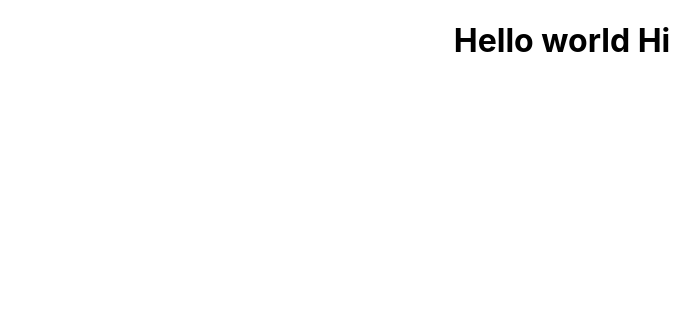
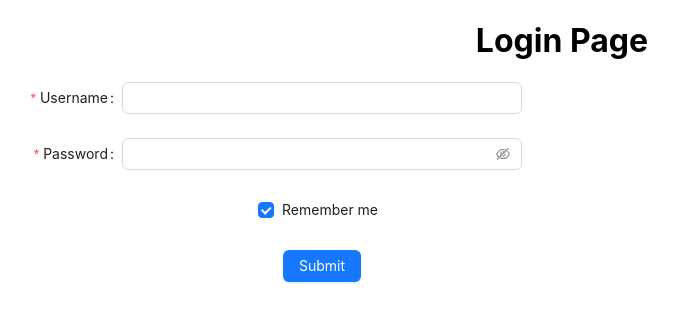
Before and after one commit to vipul-vk/authentication-portal, a React (Create React App) app: page / in a window 1280 px wide. Shown: the top 322 px of the page, without its empty margins (78-778 px from the left). Built offline with nearby package versions, Linux system fonts and the light colour scheme.

Commit message:
implemented first login page

```diff
--- a/src/App.js
+++ b/src/App.js
@@ -1,12 +1,13 @@
 import logo from './logo.svg';
 import './App.css';
+import { DatePicker } from 'antd';
+import LoginPage from './landing/loginPage'
 
 function App() {
   return (
     <div className="App">
-      <h1>Hello world Hi
-
-      </h1>
+      <h1>Login Page</h1>
+      <LoginPage />
     </div>
   );
 }
--- /dev/null
+++ b/src/landing/loginPage.js
@@ -0,0 +1,77 @@
+import React from 'react';
+import { Button, Checkbox, Form, Input } from 'antd';
+const onFinish = (values) => {
+  console.log('Success:', values);
+};
+const onFinishFailed = (errorInfo) => {
+  console.log('Failed:', errorInfo);
+};
+const LoginPage = () => (
+  <Form
+    name="basic"
+    labelCol={{
+      span: 8,
+    }}
+    wrapperCol={{
+      span: 16,
+    }}
+    style={{
+      maxWidth: 600,
+    }}
+    initialValues={{
+      remember: true,
+    }}
+    onFinish={onFinish}
+    onFinishFailed={onFinishFailed}
+    autoComplete="off"
+  >
+    <Form.Item
+      label="Username"
+      name="username"
+      rules={[
+        {
+          required: true,
+          message: 'Please input your username!',
+        },
+      ]}
+    >
+      <Input />
+    </Form.Item>
+
+    <Form.Item
+      label="Password"
+      name="password"
+      rules={[
+        {
+          required: true,
+          message: 'Please input your password!',
+        },
+      ]}
+    >
+      <Input.Password />
+    </Form.Item>
+
+    <Form.Item
+      name="remember"
+      valuePropName="checked"
+      wrapperCol={{
+        offset: 8,
+        span: 16,
+      }}
+    >
+      <Checkbox>Remember me</Checkbox>
+    </Form.Item>
+
+    <Form.Item
+      wrapperCol={{
+        offset: 8,
+        span: 16,
+      }}
+    >
+      <Button type="primary" htmlType="submit">
+        Submit
+      </Button>
+    </Form.Item>
+  </Form>
+);
+export default LoginPage;
```
